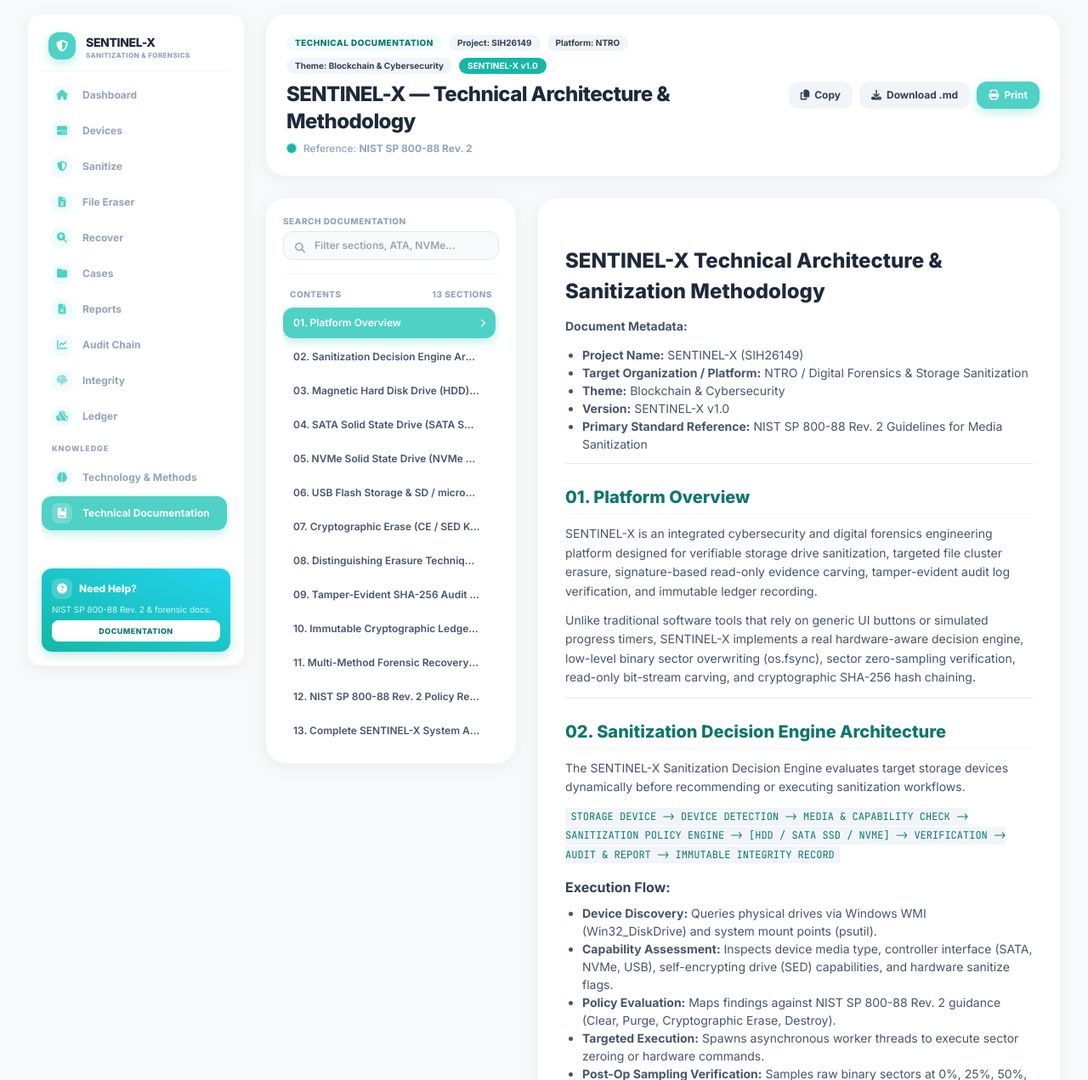
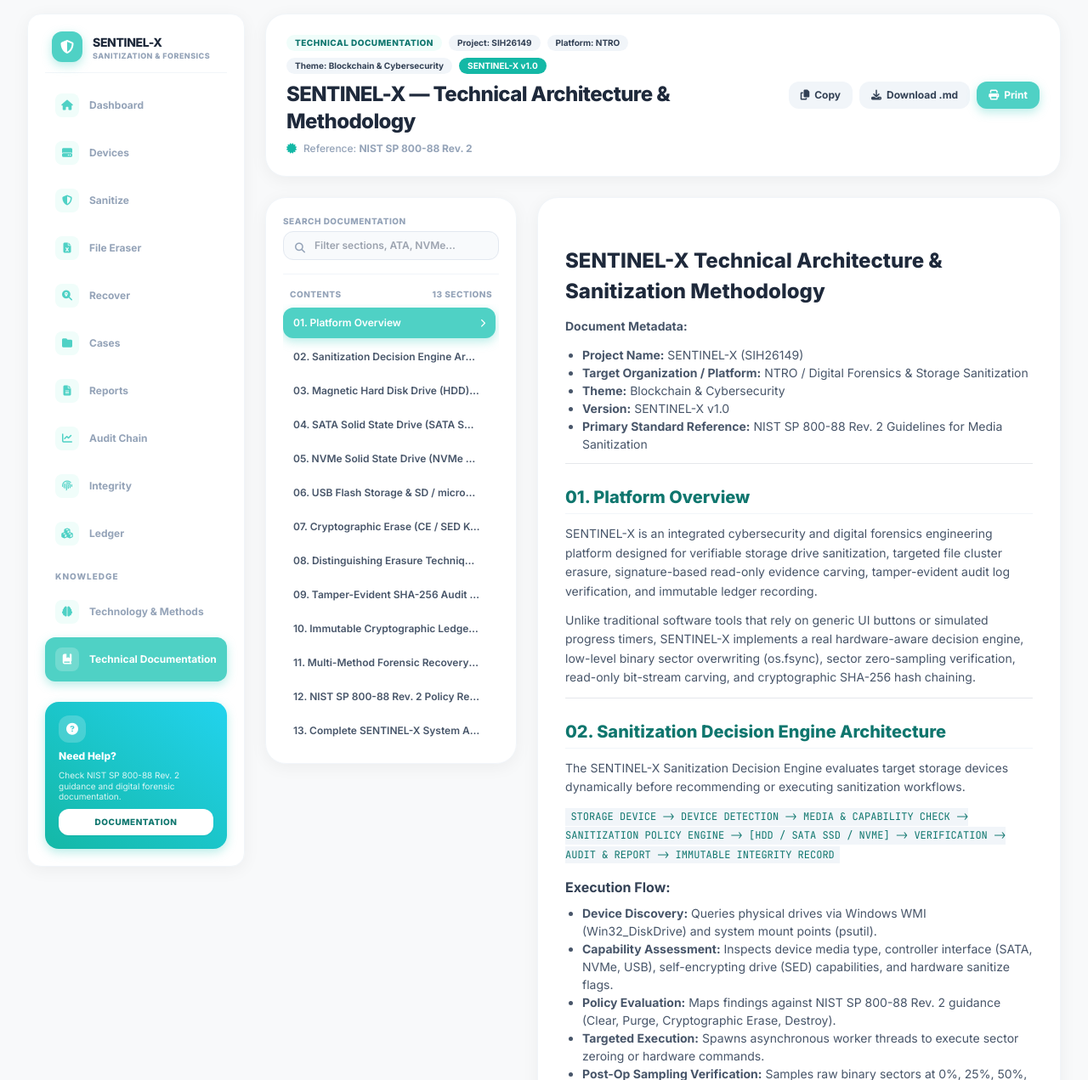
Before and after one commit to yashbhosale2403/santinal-x, a Django app: page /documentation/ in a window 1280 px wide. Shown: the part 72-1343 px from the top of the page at 85% size. Run offline with Django 5.2, Linux system fonts and the light colour scheme; parts of the project's set-up code (start-up, migrations or seed data) failed here and were passed over; some libraries are stand-ins or nearby versions.

Commit message:
style(ui): restore original sidebar padding and sizing values and fix bottom scroll pinning

```diff
--- a/templates/base.html
+++ b/templates/base.html
@@ -64,6 +64,18 @@
         }
         .scrollbar-thin::-webkit-scrollbar-thumb:hover {
             background: #94a3b8;
+        }
+
+        .purity-sidebar-sticky {
+            position: -webkit-sticky;
+            position: sticky;
+            top: 1rem;
+        }
+        @media (max-height: 860px) {
+            .purity-sidebar-sticky {
+                top: auto;
+                bottom: 1.5rem;
+            }
         }
     </style>
 </head>
@@ -145,110 +157,110 @@
 
         {% if request.path != '/landing/' %}
         <!-- Purity UI Floating Sidebar Navigation -->
-        <aside class="w-64 shrink-0 sticky top-4 self-start">
+        <aside class="w-64 shrink-0 purity-sidebar-sticky self-start">
 
-            <div class="bg-white rounded-2xl shadow-purity-card border border-slate-100 p-4 flex flex-col h-[calc(100vh-2rem)] justify-between overflow-hidden">
+            <div class="bg-white rounded-2xl shadow-purity-card border border-slate-100 p-5 space-y-6">
 
-                <div class="flex-1 flex flex-col min-h-0">
+                <div>
                     <!-- SENTINEL-X Brand Logo Header -->
-                    <a href="/" class="flex items-center space-x-3 px-2 py-1 shrink-0">
-                        <div class="w-8 h-8 rounded-xl bg-[#4FD1C5] text-white flex items-center justify-center font-black text-sm shadow-purity-teal">
+                    <a href="/" class="flex items-center space-x-3 px-2">
+                        <div class="w-9 h-9 rounded-xl bg-[#4FD1C5] text-white flex items-center justify-center font-black text-base shadow-purity-teal">
                             <i class="fa-solid fa-shield-halved"></i>
                         </div>
                         <div>
                             <span class="font-extrabold text-sm tracking-tight text-slate-800 uppercase">SENTINEL-X</span>
-                            <span class="text-[8px] font-extrabold text-slate-400 block -mt-0.5 uppercase tracking-wider">SANITIZATION & FORENSICS</span>
+                            <span class="text-[9px] font-extrabold text-slate-400 block -mt-0.5 uppercase tracking-wider">SANITIZATION & FORENSICS</span>
                         </div>
                     </a>
 
-                    <div class="h-px bg-slate-100 my-2 shrink-0"></div>
+                    <div class="h-px bg-slate-100 my-3"></div>
 
                     <!-- Navigation Items -->
-                    <nav class="space-y-0.5 text-xs font-bold flex-1 overflow-y-auto pr-1 scrollbar-thin">
-                        <a href="/" class="flex items-center space-x-3 px-3 py-2 rounded-xl transition {% if request.path == '/' %}bg-[#4FD1C5] text-white shadow-purity-teal{% else %}text-slate-400 hover:bg-slate-50 hover:text-slate-800{% endif %}">
-                            <div class="w-6 h-6 rounded-lg {% if request.path == '/' %}bg-white/20 text-white{% else %}bg-teal-50 text-[#4FD1C5]{% endif %} flex items-center justify-center text-xs">
-                                <i class="fa-solid fa-house"></i>
+                    <nav class="space-y-1 text-xs font-bold">
+                        <a href="/" class="flex items-center space-x-3 p-3 rounded-xl transition {% if request.path == '/' %}bg-[#4FD1C5] text-white shadow-purity-teal{% else %}text-slate-400 hover:bg-slate-50 hover:text-slate-800{% endif %}">
+                            <div class="w-7 h-7 rounded-lg {% if request.path == '/' %}bg-white/20 text-white{% else %}bg-teal-50 text-[#4FD1C5]{% endif %} flex items-center justify-center">
+                                <i class="fa-solid fa-house text-xs"></i>
                             </div>
                             <span>Dashboard</span>
                         </a>
 
-                        <a href="/devices/" class="flex items-center space-x-3 px-3 py-2 rounded-xl transition {% if '/devices/' in request.path %}bg-[#4FD1C5] text-white shadow-purity-teal{% else %}text-slate-400 hover:bg-slate-50 hover:text-slate-800{% endif %}">
-                            <div class="w-6 h-6 rounded-lg {% if '/devices/' in request.path %}bg-white/20 text-white{% else %}bg-teal-50 text-[#4FD1C5]{% endif %} flex items-center justify-center text-xs">
-                                <i class="fa-solid fa-hard-drive"></i>
+                        <a href="/devices/" class="flex items-center space-x-3 p-3 rounded-xl transition {% if '/devices/' in request.path %}bg-[#4FD1C5] text-white shadow-purity-teal{% else %}text-slate-400 hover:bg-slate-50 hover:text-slate-800{% endif %}">
+                            <div class="w-7 h-7 rounded-lg {% if '/devices/' in request.path %}bg-white/20 text-white{% else %}bg-teal-50 text-[#4FD1C5]{% endif %} flex items-center justify-center">
+                                <i class="fa-solid fa-hard-drive text-xs"></i>
                             </div>
                             <span>Devices</span>
                         </a>
 
-                        <a href="/sanitization/" class="flex items-center space-x-3 px-3 py-2 rounded-xl transition {% if '/sanitization/' in request.path %}bg-[#4FD1C5] text-white shadow-purity-teal{% else %}text-slate-400 hover:bg-slate-50 hover:text-slate-800{% endif %}">
-                            <div class="w-6 h-6 rounded-lg {% if '/sanitization/' in request.path %}bg-white/20 text-white{% else %}bg-teal-50 text-[#4FD1C5]{% endif %} flex items-center justify-center text-xs">
-                                <i class="fa-solid fa-shield-halved"></i>
+                        <a href="/sanitization/" class="flex items-center space-x-3 p-3 rounded-xl transition {% if '/sanitization/' in request.path %}bg-[#4FD1C5] text-white shadow-purity-teal{% else %}text-slate-400 hover:bg-slate-50 hover:text-slate-800{% endif %}">
+                            <div class="w-7 h-7 rounded-lg {% if '/sanitization/' in request.path %}bg-white/20 text-white{% else %}bg-teal-50 text-[#4FD1C5]{% endif %} flex items-center justify-center">
+                                <i class="fa-solid fa-shield-halved text-xs"></i>
                             </div>
                             <span>Sanitize</span>
                         </a>
 
-                        <a href="/file-erasure/" class="flex items-center space-x-3 px-3 py-2 rounded-xl transition {% if '/file-erasure/' in request.path %}bg-[#4FD1C5] text-white shadow-purity-teal{% else %}text-slate-400 hover:bg-slate-50 hover:text-slate-800{% endif %}">
-                            <div class="w-6 h-6 rounded-lg {% if '/file-erasure/' in request.path %}bg-white/20 text-white{% else %}bg-teal-50 text-[#4FD1C5]{% endif %} flex items-center justify-center text-xs">
-                                <i class="fa-solid fa-file-excel"></i>
+                        <a href="/file-erasure/" class="flex items-center space-x-3 p-3 rounded-xl transition {% if '/file-erasure/' in request.path %}bg-[#4FD1C5] text-white shadow-purity-teal{% else %}text-slate-400 hover:bg-slate-50 hover:text-slate-800{% endif %}">
+                            <div class="w-7 h-7 rounded-lg {% if '/file-erasure/' in request.path %}bg-white/20 text-white{% else %}bg-teal-50 text-[#4FD1C5]{% endif %} flex items-center justify-center">
+                                <i class="fa-solid fa-file-excel text-xs"></i>
                             </div>
                             <span>File Eraser</span>
                         </a>
 
-                        <a href="/recovery/" class="flex items-center space-x-3 px-3 py-2 rounded-xl transition {% if '/recovery/' in request.path %}bg-[#4FD1C5] text-white shadow-purity-teal{% else %}text-slate-400 hover:bg-slate-50 hover:text-slate-800{% endif %}">
-                            <div class="w-6 h-6 rounded-lg {% if '/recovery/' in request.path %}bg-white/20 text-white{% else %}bg-teal-50 text-[#4FD1C5]{% endif %} flex items-center justify-center text-xs">
-                                <i class="fa-solid fa-magnifying-glass-location"></i>
+                        <a href="/recovery/" class="flex items-center space-x-3 p-3 rounded-xl transition {% if '/recovery/' in request.path %}bg-[#4FD1C5] text-white shadow-purity-teal{% else %}text-slate-400 hover:bg-slate-50 hover:text-slate-800{% endif %}">
+                            <div class="w-7 h-7 rounded-lg {% if '/recovery/' in request.path %}bg-white/20 text-white{% else %}bg-teal-50 text-[#4FD1C5]{% endif %} flex items-center justify-center">
+                                <i class="fa-solid fa-magnifying-glass-location text-xs"></i>
                             </div>
                             <span>Recover</span>
                         </a>
 
-                        <a href="/cases/" class="flex items-center space-x-3 px-3 py-2 rounded-xl transition {% if '/cases/' in request.path %}bg-[#4FD1C5] text-white shadow-purity-teal{% else %}text-slate-400 hover:bg-slate-50 hover:text-slate-800{% endif %}">
-                            <div class="w-6 h-6 rounded-lg {% if '/cases/' in request.path %}bg-white/20 text-white{% else %}bg-teal-50 text-[#4FD1C5]{% endif %} flex items-center justify-center text-xs">
-                                <i class="fa-solid fa-folder"></i>
+                        <a href="/cases/" class="flex items-center space-x-3 p-3 rounded-xl transition {% if '/cases/' in request.path %}bg-[#4FD1C5] text-white shadow-purity-teal{% else %}text-slate-400 hover:bg-slate-50 hover:text-slate-800{% endif %}">
+                            <div class="w-7 h-7 rounded-lg {% if '/cases/' in request.path %}bg-white/20 text-white{% else %}bg-teal-50 text-[#4FD1C5]{% endif %} flex items-center justify-center">
+                                <i class="fa-solid fa-folder text-xs"></i>
                             </div>
                             <span>Cases</span>
                         </a>
 
-                        <a href="/reports/" class="flex items-center space-x-3 px-3 py-2 rounded-xl transition {% if '/reports/' in request.path %}bg-[#4FD1C5] text-white shadow-purity-teal{% else %}text-slate-400 hover:bg-slate-50 hover:text-slate-800{% endif %}">
-                            <div class="w-6 h-6 rounded-lg {% if '/reports/' in request.path %}bg-white/20 text-white{% else %}bg-teal-50 text-[#4FD1C5]{% endif %} flex items-center justify-center text-xs">
-                                <i class="fa-solid fa-file-lines"></i>
+                        <a href="/reports/" class="flex items-center space-x-3 p-3 rounded-xl transition {% if '/reports/' in request.path %}bg-[#4FD1C5] text-white shadow-purity-teal{% else %}text-slate-400 hover:bg-slate-50 hover:text-slate-800{% endif %}">
+                            <div class="w-7 h-7 rounded-lg {% if '/reports/' in request.path %}bg-white/20 text-white{% else %}bg-teal-50 text-[#4FD1C5]{% endif %} flex items-center justify-center">
+                                <i class="fa-solid fa-file-lines text-xs"></i>
                             </div>
                             <span>Reports</span>
                         </a>
 
-                        <a href="/audit/" class="flex items-center space-x-3 px-3 py-2 rounded-xl transition {% if '/audit/' in request.path %}bg-[#4FD1C5] text-white shadow-purity-teal{% else %}text-slate-400 hover:bg-slate-50 hover:text-slate-800{% endif %}">
-                            <div class="w-6 h-6 rounded-lg {% if '/audit/' in request.path %}bg-white/20 text-white{% else %}bg-teal-50 text-[#4FD1C5]{% endif %} flex items-center justify-center text-xs">
-                                <i class="fa-solid fa-chart-line"></i>
+                        <a href="/audit/" class="flex items-center space-x-3 p-3 rounded-xl transition {% if '/audit/' in request.path %}bg-[#4FD1C5] text-white shadow-purity-teal{% else %}text-slate-400 hover:bg-slate-50 hover:text-slate-800{% endif %}">
+                            <div class="w-7 h-7 rounded-lg {% if '/audit/' in request.path %}bg-white/20 text-white{% else %}bg-teal-50 text-[#4FD1C5]{% endif %} flex items-center justify-center">
+                                <i class="fa-solid fa-chart-line text-xs"></i>
                             </div>
                             <span>Audit Chain</span>
                         </a>
 
-                        <a href="/integrity/" class="flex items-center space-x-3 px-3 py-2 rounded-xl transition {% if '/integrity/' in request.path %}bg-[#4FD1C5] text-white shadow-purity-teal{% else %}text-slate-400 hover:bg-slate-50 hover:text-slate-800{% endif %}">
-                            <div class="w-6 h-6 rounded-lg {% if '/integrity/' in request.path %}bg-white/20 text-white{% else %}bg-teal-50 text-[#4FD1C5]{% endif %} flex items-center justify-center text-xs">
-                                <i class="fa-solid fa-fingerprint"></i>
+                        <a href="/integrity/" class="flex items-center space-x-3 p-3 rounded-xl transition {% if '/integrity/' in request.path %}bg-[#4FD1C5] text-white shadow-purity-teal{% else %}text-slate-400 hover:bg-slate-50 hover:text-slate-800{% endif %}">
+                            <div class="w-7 h-7 rounded-lg {% if '/integrity/' in request.path %}bg-white/20 text-white{% else %}bg-teal-50 text-[#4FD1C5]{% endif %} flex items-center justify-center">
+                                <i class="fa-solid fa-fingerprint text-xs"></i>
                             </div>
                             <span>Integrity</span>
                         </a>
 
-                        <a href="/ledger/" class="flex items-center space-x-3 px-3 py-2 rounded-xl transition {% if '/ledger/' in request.path %}bg-[#4FD1C5] text-white shadow-purity-teal{% else %}text-slate-400 hover:bg-slate-50 hover:text-slate-800{% endif %}">
-                            <div class="w-6 h-6 rounded-lg {% if '/ledger/' in request.path %}bg-white/20 text-white{% else %}bg-teal-50 text-[#4FD1C5]{% endif %} flex items-center justify-center text-xs">
-                                <i class="fa-solid fa-cubes"></i>
+                        <a href="/ledger/" class="flex items-center space-x-3 p-3 rounded-xl transition {% if '/ledger/' in request.path %}bg-[#4FD1C5] text-white shadow-purity-teal{% else %}text-slate-400 hover:bg-slate-50 hover:text-slate-800{% endif %}">
+                            <div class="w-7 h-7 rounded-lg {% if '/ledger/' in request.path %}bg-white/20 text-white{% else %}bg-teal-50 text-[#4FD1C5]{% endif %} flex items-center justify-center">
+                                <i class="fa-solid fa-cubes text-xs"></i>
                             </div>
                             <span>Ledger</span>
                         </a>
 
-                        <div class="pt-2 pb-1 px-3">
-                            <span class="text-[9px] font-extrabold text-slate-400 uppercase tracking-widest block">Knowledge</span>
+                        <div class="pt-3 pb-1 px-3">
+                            <span class="text-[10px] font-extrabold text-slate-400 uppercase tracking-widest block">Knowledge</span>
                         </div>
 
-                        <a href="/technology/" class="flex items-center space-x-3 px-3 py-2 rounded-xl transition {% if '/technology/' in request.path %}bg-[#4FD1C5] text-white shadow-purity-teal{% else %}text-slate-400 hover:bg-slate-50 hover:text-slate-800{% endif %}">
-                            <div class="w-6 h-6 rounded-lg {% if '/technology/' in request.path %}bg-white/20 text-white{% else %}bg-teal-50 text-[#4FD1C5]{% endif %} flex items-center justify-center text-xs">
-                                <i class="fa-solid fa-brain"></i>
+                        <a href="/technology/" class="flex items-center space-x-3 p-3 rounded-xl transition {% if '/technology/' in request.path %}bg-[#4FD1C5] text-white shadow-purity-teal{% else %}text-slate-400 hover:bg-slate-50 hover:text-slate-800{% endif %}">
+                            <div class="w-7 h-7 rounded-lg {% if '/technology/' in request.path %}bg-white/20 text-white{% else %}bg-teal-50 text-[#4FD1C5]{% endif %} flex items-center justify-center">
+                                <i class="fa-solid fa-brain text-xs"></i>
                             </div>
                             <span>Technology & Methods</span>
                         </a>
 
-                        <a href="/documentation/" class="flex items-center space-x-3 px-3 py-2 rounded-xl transition {% if '/documentation/' in request.path %}bg-[#4FD1C5] text-white shadow-purity-teal{% else %}text-slate-400 hover:bg-slate-50 hover:text-slate-800{% endif %}">
-                            <div class="w-6 h-6 rounded-lg {% if '/documentation/' in request.path %}bg-white/20 text-white{% else %}bg-teal-50 text-[#4FD1C5]{% endif %} flex items-center justify-center text-xs">
-                                <i class="fa-solid fa-book-bookmark"></i>
+                        <a href="/documentation/" class="flex items-center space-x-3 p-3 rounded-xl transition {% if '/documentation/' in request.path %}bg-[#4FD1C5] text-white shadow-purity-teal{% else %}text-slate-400 hover:bg-slate-50 hover:text-slate-800{% endif %}">
+                            <div class="w-7 h-7 rounded-lg {% if '/documentation/' in request.path %}bg-white/20 text-white{% else %}bg-teal-50 text-[#4FD1C5]{% endif %} flex items-center justify-center">
+                                <i class="fa-solid fa-book-bookmark text-xs"></i>
                             </div>
                             <span>Technical Documentation</span>
                         </a>
@@ -256,19 +268,15 @@
                 </div>
 
                 <!-- Purity UI Bottom Floating Help Card -->
-                <div class="pt-3 shrink-0">
-                    <div class="bg-gradient-to-tr from-teal-500 to-cyan-400 rounded-xl p-3 text-white space-y-1.5 shadow-purity-teal">
-                        <div class="flex items-center space-x-2">
-                            <div class="w-6 h-6 rounded-lg bg-white/20 flex items-center justify-center font-bold text-xs">
-                                <i class="fa-solid fa-circle-question"></i>
-                            </div>
-                            <div class="font-extrabold text-xs">Need Help?</div>
-                        </div>
-                        <p class="text-[10px] text-teal-50 opacity-90 leading-tight">NIST SP 800-88 Rev. 2 & forensic docs.</p>
-                        <a href="/documentation/" class="block text-center py-1.5 bg-white text-teal-700 font-extrabold text-[9px] rounded-lg uppercase tracking-wider shadow-xs hover:bg-teal-50 transition">
-                            DOCUMENTATION
-                        </a>
+                <div class="bg-gradient-to-tr from-teal-500 to-cyan-400 rounded-2xl p-4 text-white space-y-2 shadow-purity-teal">
+                    <div class="w-8 h-8 rounded-xl bg-white/20 flex items-center justify-center font-bold text-sm">
+                        <i class="fa-solid fa-circle-question"></i>
                     </div>
+                    <div class="font-extrabold text-xs">Need Help?</div>
+                    <p class="text-[10px] text-teal-50 opacity-90 leading-tight">Check NIST SP 800-88 Rev. 2 guidance and digital forensic documentation.</p>
+                    <a href="/landing/" class="block text-center py-2 bg-white text-teal-700 font-extrabold text-[10px] rounded-xl uppercase tracking-wider shadow-sm hover:bg-teal-50 transition">
+                        DOCUMENTATION
+                    </a>
                 </div>
 
             </div>
```
